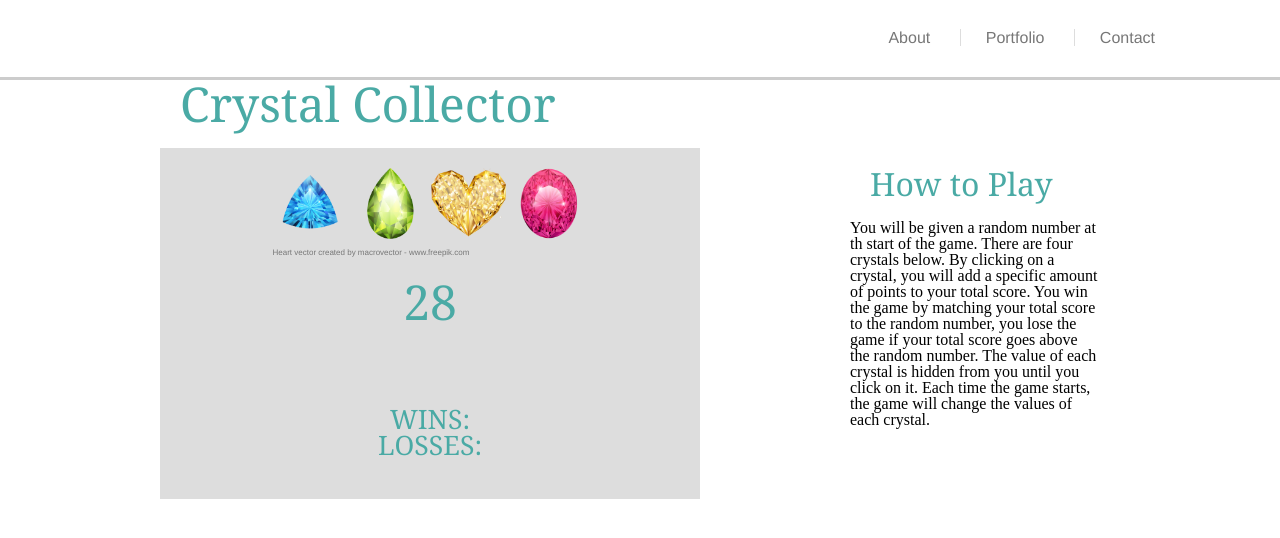
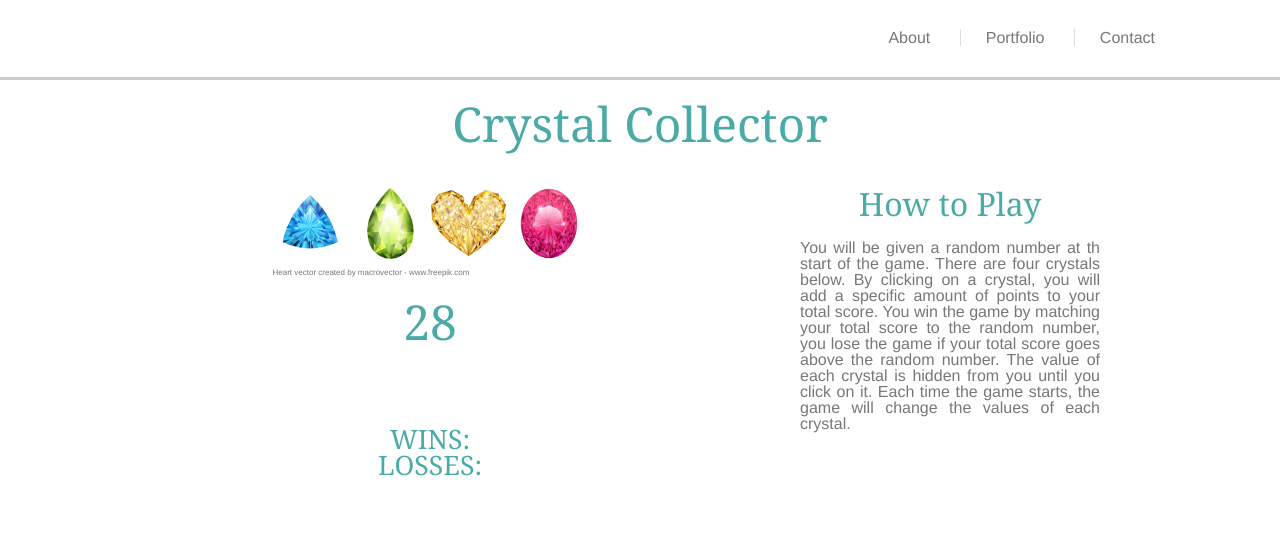
Before and after one commit to brittgalloway/Crystal_collector, a plain HTML site: page index.html in a window 1280 px wide. Drawn offline with nearby package versions, Linux system fonts and the light colour scheme.

Commit message:
changing fonts &colors

```diff
--- a/assets/css/style.css
+++ b/assets/css/style.css
@@ -45,9 +45,6 @@ a:hover {
   color: #ffce6e;
 }
 
-h1 {
-  font-family: "Georgia", Times, Times New Roman, serif;
-}
 body {
   background: #dddddd;
   background: url(../images/fishnets-and-hearts.png);
@@ -59,37 +56,36 @@ h1 {
   color: #4aaaa5;
   font-size: 36pt;
   margin: auto;
-
-  padding: 0px 20px 20px 20px;
-}
-h2 {
-  font-family: "Georgia", Times, Times New Roman, serif;
-  color: #4aaaa5;
-  font-size: 24pt;
-  margin: auto;
-  padding: 20px;
+  text-align: center;
+  padding: 20px 20px 20px 20px;
 }
 main {
   width: 960px;
   margin: auto;
   padding: auto;
 }
+h2 {
+  font-family: "Georgia", Times, Times New Roman, serif;
+  color: #4aaaa5;
+  font-size: 24pt;
+  text-align: center;
+  margin: auto;
+  padding: 20px;
+}
 article {
-  width: 250px;
-
+  width: 300px;
+  text-align: justify;
+  font-family: "Helvetica Neue", Helvetica, sans-serif;
+  font-size: 12pt;
+  color: #777777;
   margin-right: 20px;
   float: right;
 }
-p {
-  font-family: "Helvetica Neue", Helvetica, sans-serif;
-  font-size: 12pt;
-  columns: #777777;
-  text-align: right;
-}
+
 aside {
   width: 500px;
-  /* float: right; */
-  background: #dddddd;
+
+  /* background: #f7fffe; */
   padding: 20px;
 }
 .crystals {
```
